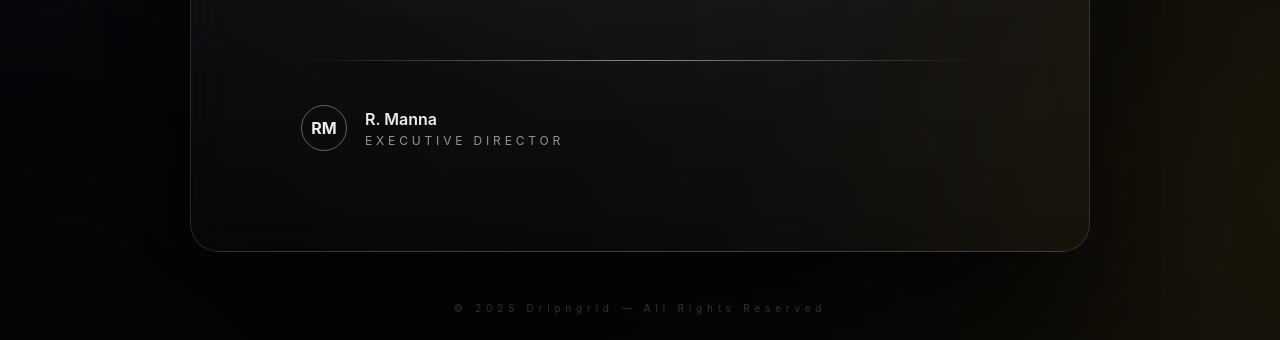
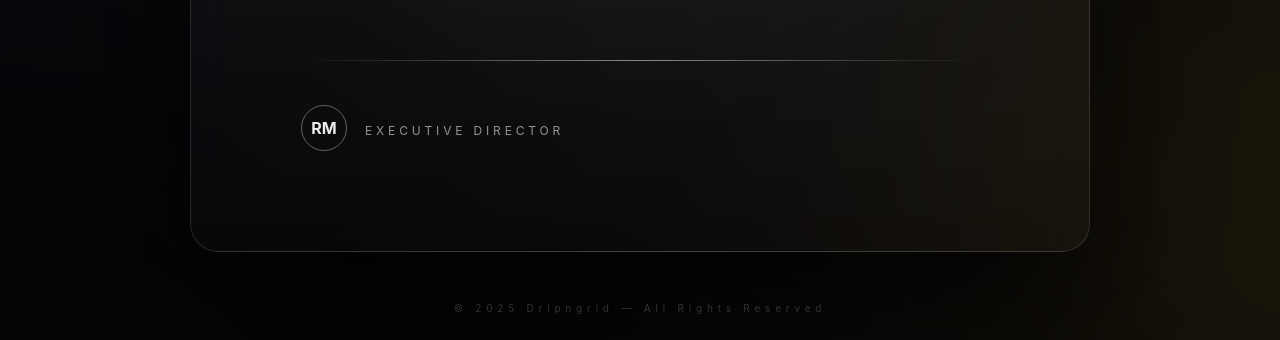
Before and after one commit to syncwithadi/dripngrif, a plain HTML site: page index.html in a window 1280 px wide. Shown: the part 460-800 px from the top of the page. Drawn offline with Linux system fonts and the light colour scheme.

Commit message:
Update index.html

```diff
--- a/index.html
+++ b/index.html
@@ -195,7 +195,7 @@ font-size:9px;
     <div class="signature">
       <div class="mark">RM</div>
       <div>
-        <div class="name">R. Manna</div>
+        <div class="name"></div>
         <div class="title">EXECUTIVE DIRECTOR</div>
       </div>
     </div>
```
